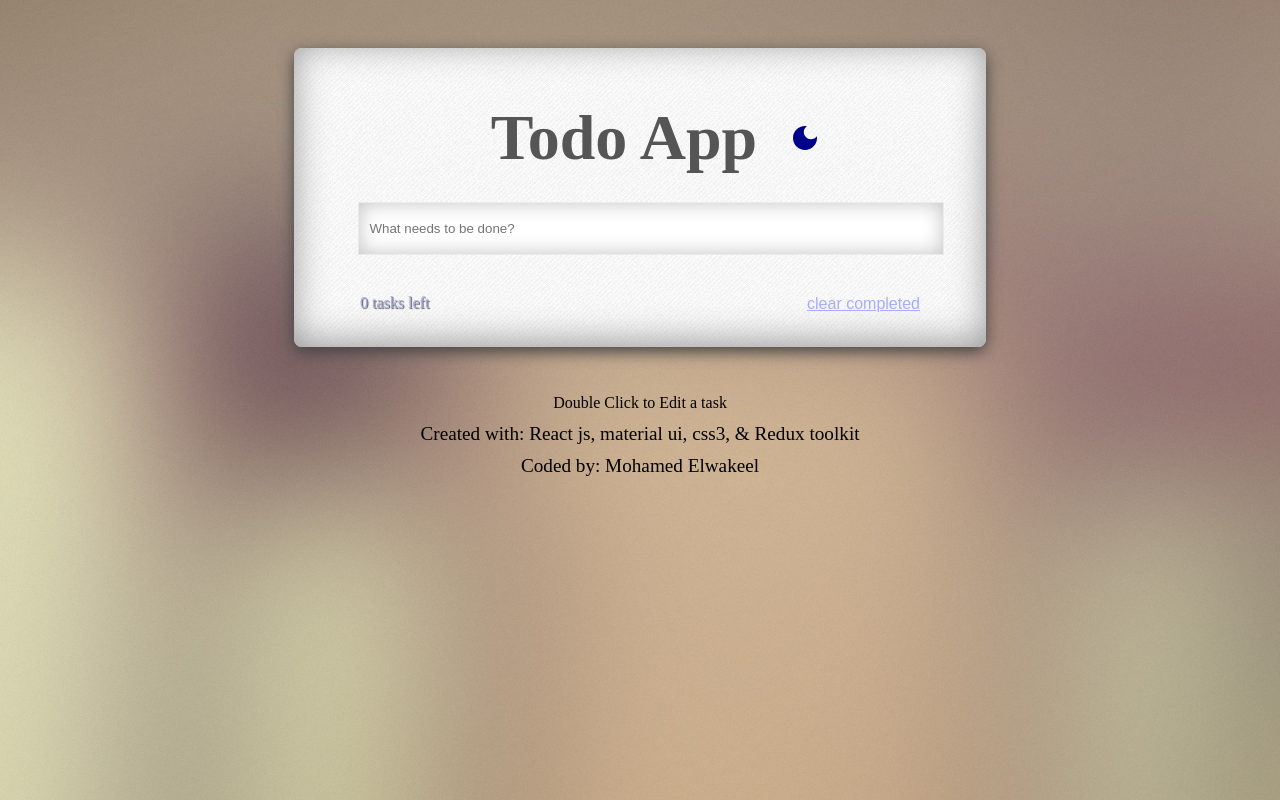
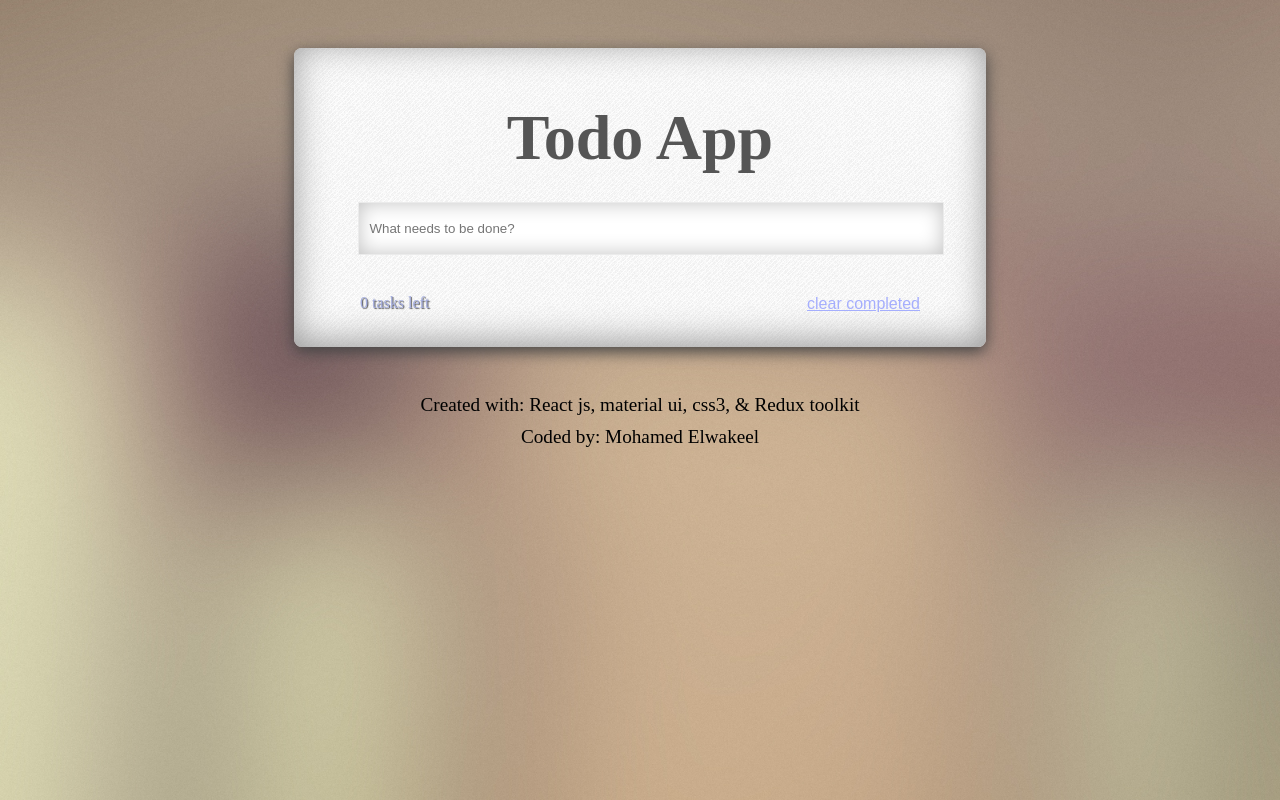
Before and after one commit to Mohamed-Elwakeel/todo-app-front, a React (Create React App) app: page / in a window 1280 px wide. Built offline with nearby package versions, Linux system fonts and the light colour scheme.

Commit message:
minor changes comment unwanted lines for now

```diff
--- a/src/App.js
+++ b/src/App.js
@@ -1,35 +1,34 @@
+import React from "react";
 import "./App.css";
-import React, { useState } from "react";
 import { AddTask } from "./Components/AddTask/AddTask";
+import CardFooter from "./Components/CardFooter/CardFooter";
 import { ListTask } from "./Components/ListTask";
-import LightModeIcon from "@mui/icons-material/LightMode";
-import DarkModeIcon from "@mui/icons-material/DarkMode";
-import CardFooter from "./Components/CardFooter/CardFooter";
 
 function App() {
-  const [darkMode, setDarkMode] = useState(false);
+  // const [darkMode, setDarkMode] = useState(false);
 
-  const toggleDarkMode = () => {
-    setDarkMode(!darkMode);
-  };
+  // const toggleDarkMode = () => {
+  //   setDarkMode(!darkMode);
+  // };
 
   return (
     <div className="App">
-      <div className={`todoCard ${darkMode ? "dark-mode" : "light-mode"}`}>
+      {/* <div className={`todoCard ${darkMode ? "dark-mode" : "light-mode"}`}> */}
+      <div className="todoCard" >
         <div className="App-header">
           <header>Todo App</header>
-          {darkMode ? (
+          {/* {darkMode ? (
             <LightModeIcon className="iconLight" onClick={toggleDarkMode} />
           ) : (
             <DarkModeIcon className="iconDark" onClick={toggleDarkMode} />
-          )}
+          )} */}
         </div>
         <AddTask />
         <ListTask />
         <CardFooter />
       </div>
       <div className="appInfo">
-        <h4>Double Click to Edit a task</h4>
+        {/* <h4>Double Click to Edit a task</h4> */}
         <div>Created with: React js, material ui, css3, & Redux toolkit</div>
         <div>Coded by: Mohamed Elwakeel</div>
       </div>
```
